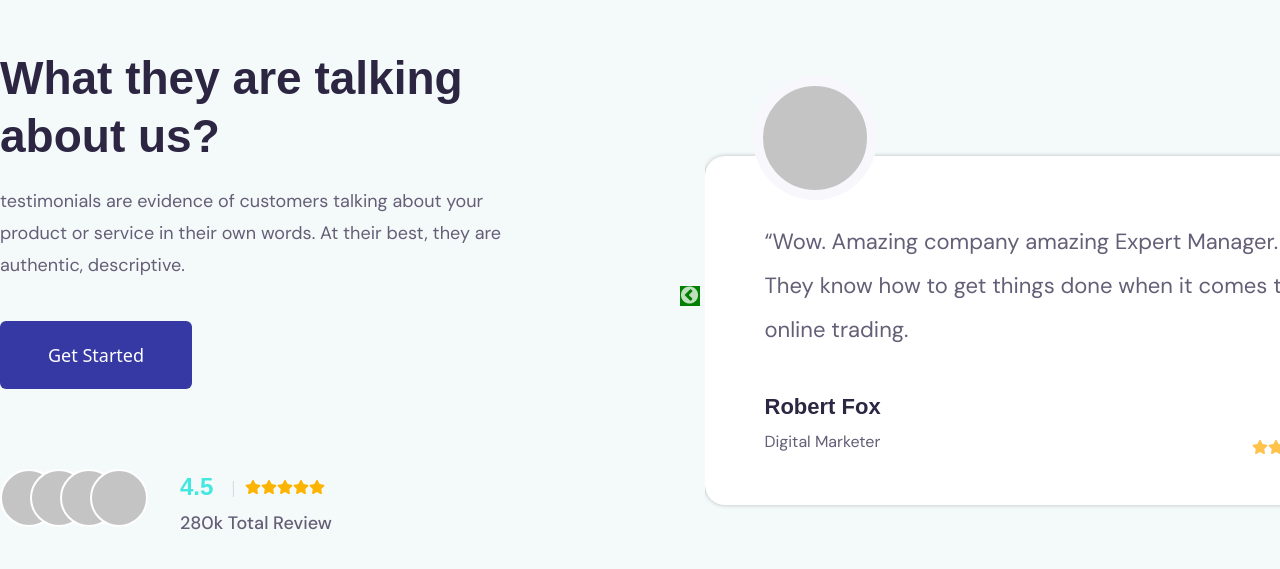
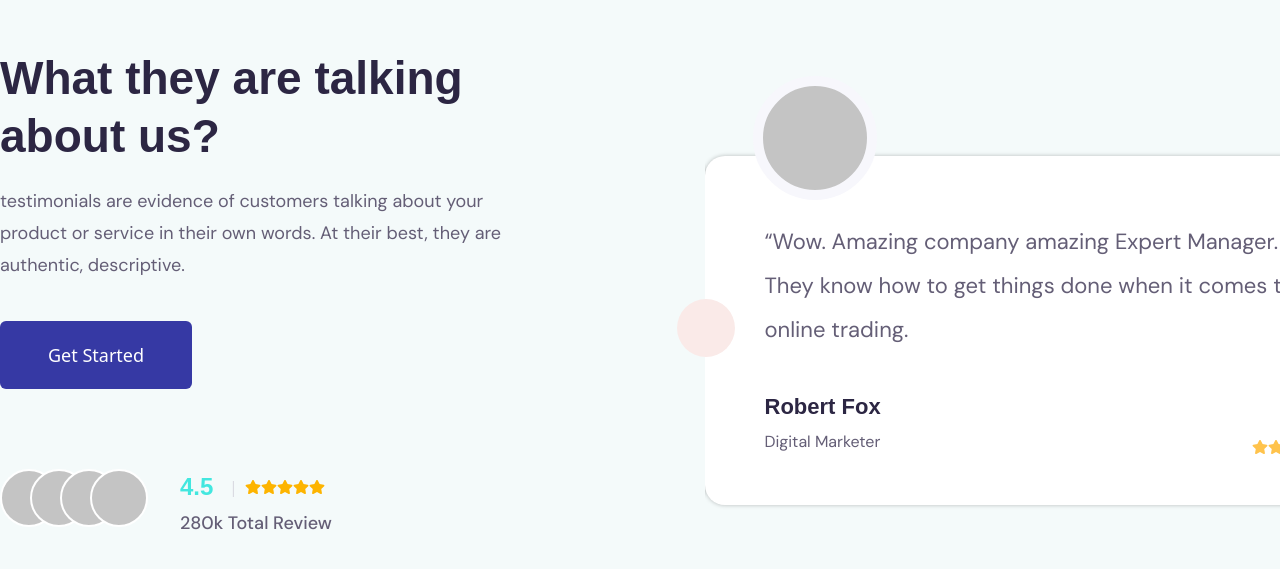
Before and after one commit to ShiningJewel/Innovate, a React (Vite) app: page / in a window 1280 px wide. Shown: the part 7171-7740 px from the top of the page. Built offline with nearby package versions, Linux system fonts and the light colour scheme; a web font is replaced by a local one.

Commit message:
innovate - testimonial slider done

```diff
--- a/src/components/Testimonial/TestimonialSlider.jsx
+++ b/src/components/Testimonial/TestimonialSlider.jsx
@@ -8,11 +8,12 @@ import Slider from "react-slick";
 function SampleNextArrow(props) {
   const { className, style, onClick } = props;
   return (
-    <div
-      className={className}
-      style={{ ...style, display: "block", background: "red" }}
+    <div>
+      <div
+      className='w-[58px] h-[58px] bg-[#FAEAE8] rounded-full absolute top-[250px] left-[-4%]'
       onClick={onClick}
     />
+    </div>
   );
 }
 
@@ -20,8 +21,7 @@ function SamplePrevArrow(props) {
   const { className, style, onClick } = props;
   return (
     <div
-      className={className}
-      style={{ ...style, display: "block", background: "green" }}
+      className='w-[58px] h-[58px] bg-[#FAEAE8] rounded-full absolute top-[250px] right-[-4%] z-[9999]'
       onClick={onClick}
     />
   );
@@ -34,8 +34,11 @@ const TestimonialSlider = () => {
    const settings = {
     dots: false,
     infinite: true,
+    speed: 500,
     slidesToShow: 1,
     slidesToScroll: 1,
+    arrow: true,
+    autoplay: true,
     nextArrow: <SampleNextArrow />,
     prevArrow: <SamplePrevArrow />
   };
@@ -113,7 +116,6 @@ const TestimonialSlider = () => {
         </div>
       </Slider>
     </div>
-
   )
 }
 
```
